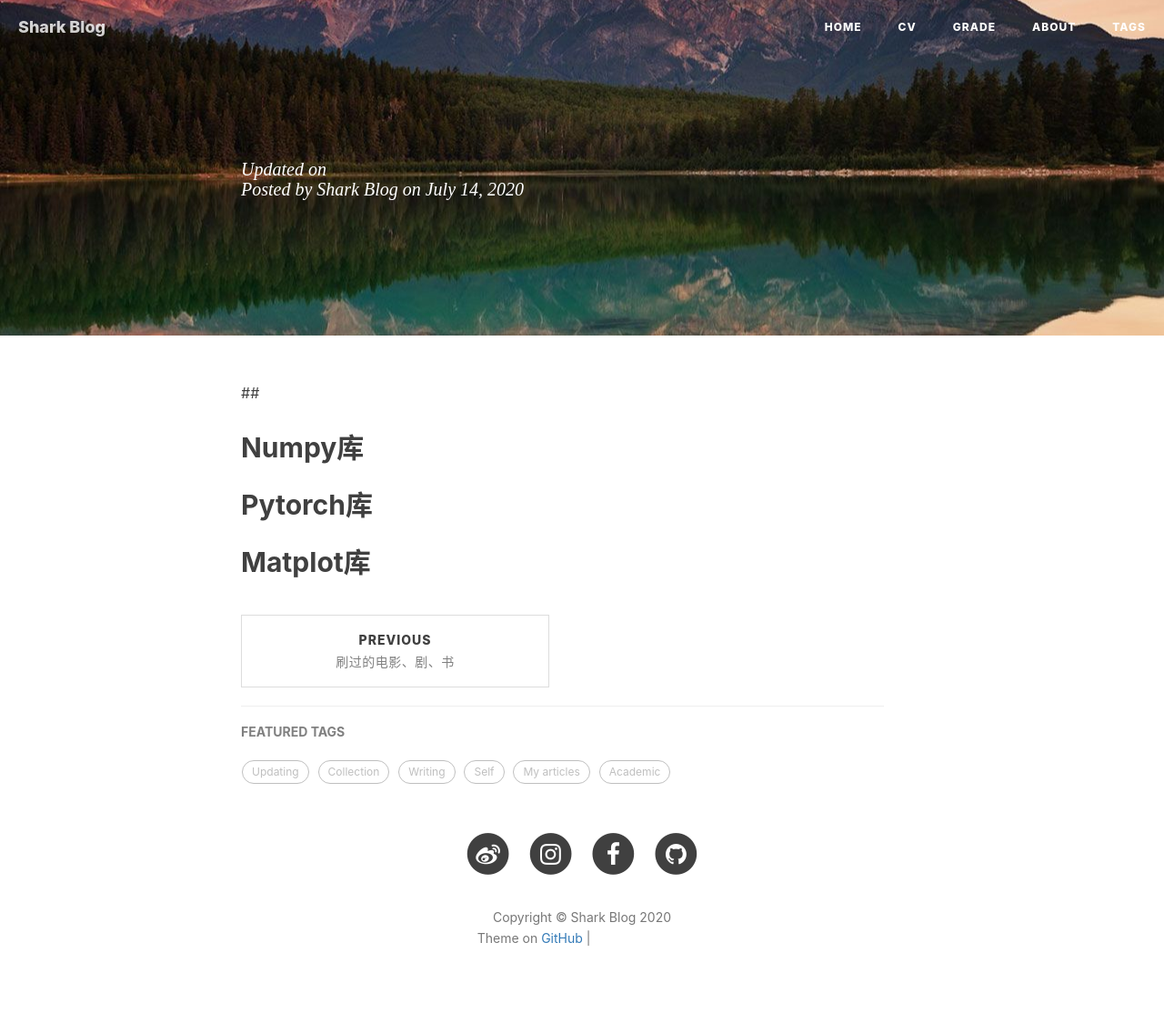
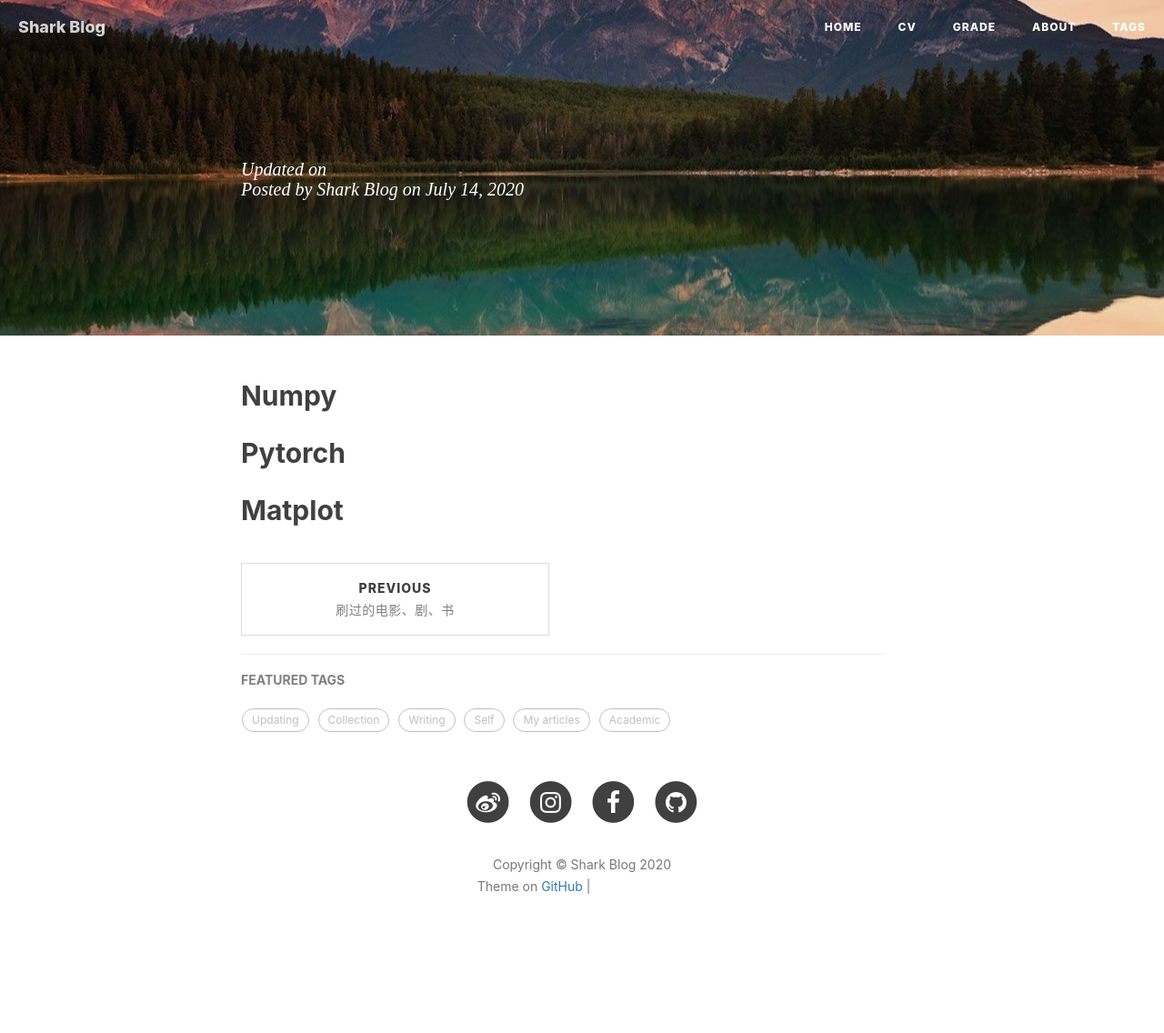
Before and after one commit to sharkjingyang/sharkjingyang.github.io, a Jekyll site: the page built from _posts/2020-07-13-Code Reference.md, in a window 1280 px wide. Shown: the whole page at 91% size. Built offline with Jekyll 4.4.1, drawn with Linux system fonts in a browser that asks for light colours; nearby versions of some CDN libraries; our own code applies the rules of GitHub Pages for plain Markdown files; comment, search, counter and statistics services are not loaded; after the commit the page ends 1079 px from its top, so only the background shows below that; grey boxes are pictures that could not be loaded.

Commit message:
Update 2020-07-13-Code Reference.md

```diff
--- a/_posts/2020-07-13-Code Reference.md
+++ b/_posts/2020-07-13-Code Reference.md
@@ -13,14 +13,12 @@ tags:
 	- Code
 ---
 
-##
-
-## Numpy库
+## Numpy
 
 
 
-## Pytorch库
+## Pytorch
 
 
 
-## Matplot库
+## Matplot
```
